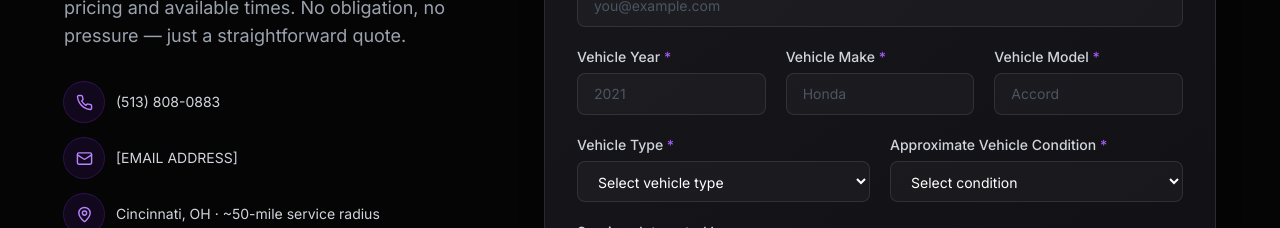
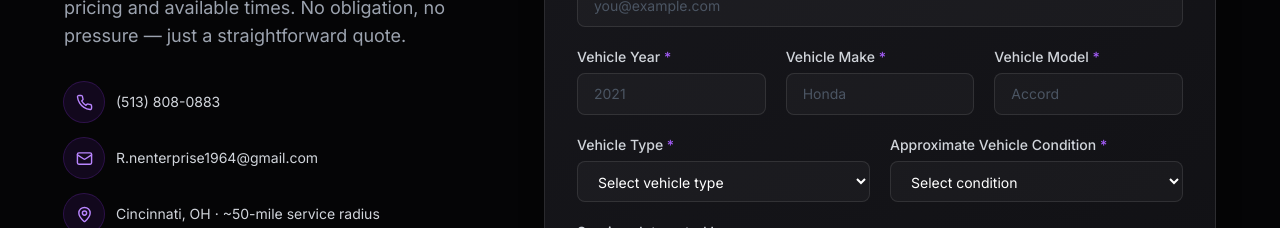
Before and after one commit to z9jzcjc7hj-droid/Business-website-, a React (Vite) app: page / in a window 1280 px wide. Shown: the part 9280-9508 px from the top of the page. Built offline with nearby package versions, Linux system fonts and the light colour scheme.

Commit message:
Add real business email address
Co-Authored-By: Claude Sonnet 5 <noreply@anthropic.com>
Claude-Session: https://claude.ai/code/session_01D86QYbXVsRDyJiGQe9U1fi

```diff
--- a/src/data/siteData.js
+++ b/src/data/siteData.js
@@ -15,8 +15,8 @@ export const business = {
   // --- REPLACE THESE PLACEHOLDERS WITH YOUR REAL BUSINESS INFO ---
   phone: '(513) 808-0883',
   phoneHref: 'tel:+15138080883',
-  email: '[EMAIL ADDRESS]',
-  emailHref: 'mailto:info@rndetailingllc.com', // update with real email
+  email: 'R.nenterprise1964@gmail.com',
+  emailHref: 'mailto:R.nenterprise1964@gmail.com',
   address: '[BUSINESS ADDRESS] — Cincinnati, OH', // or "Mobile service — no storefront" if applicable
   facebookUrl: '#', // e.g. https://facebook.com/rndetailingllc
   instagramUrl: '#', // e.g. https://instagram.com/rndetailingllc
```
